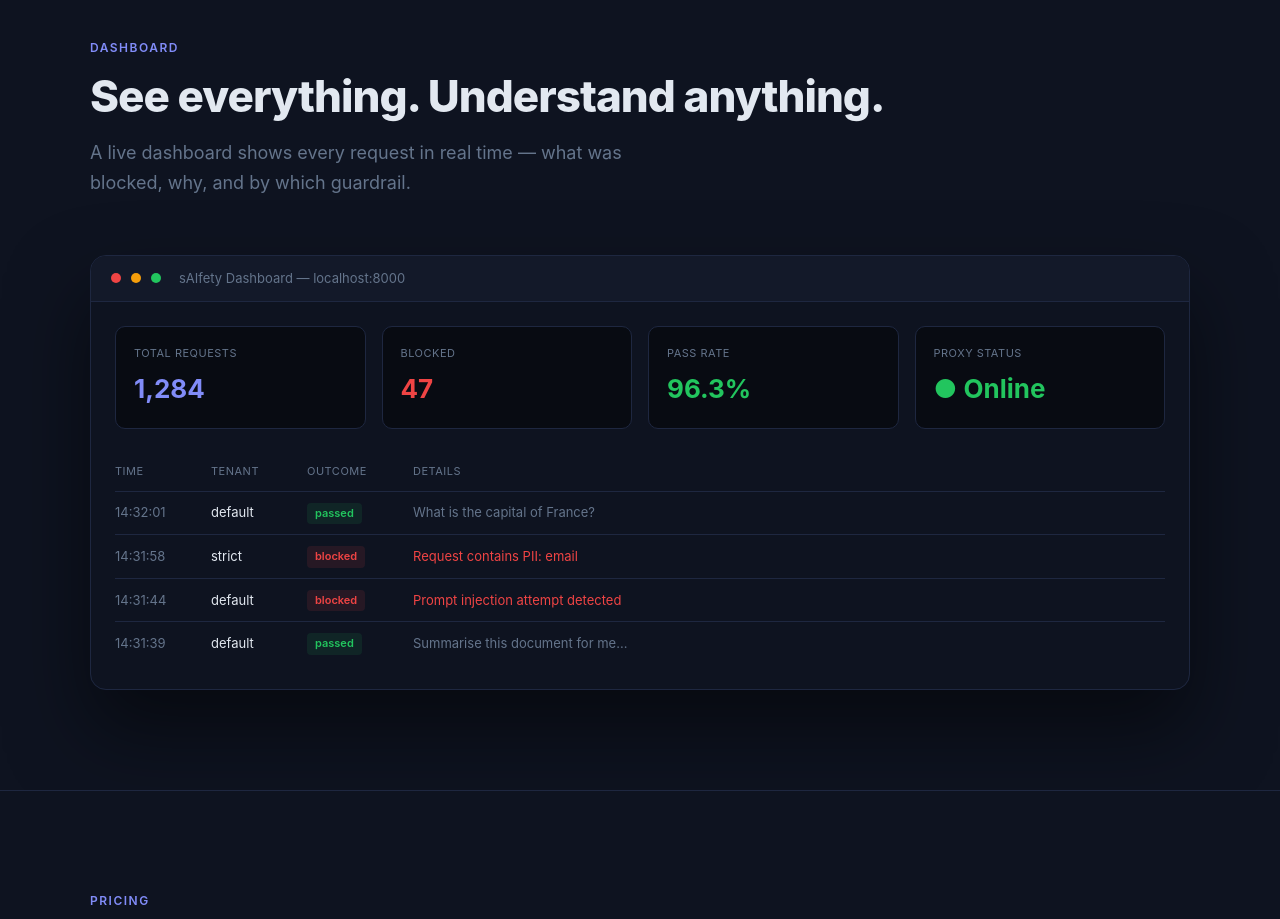
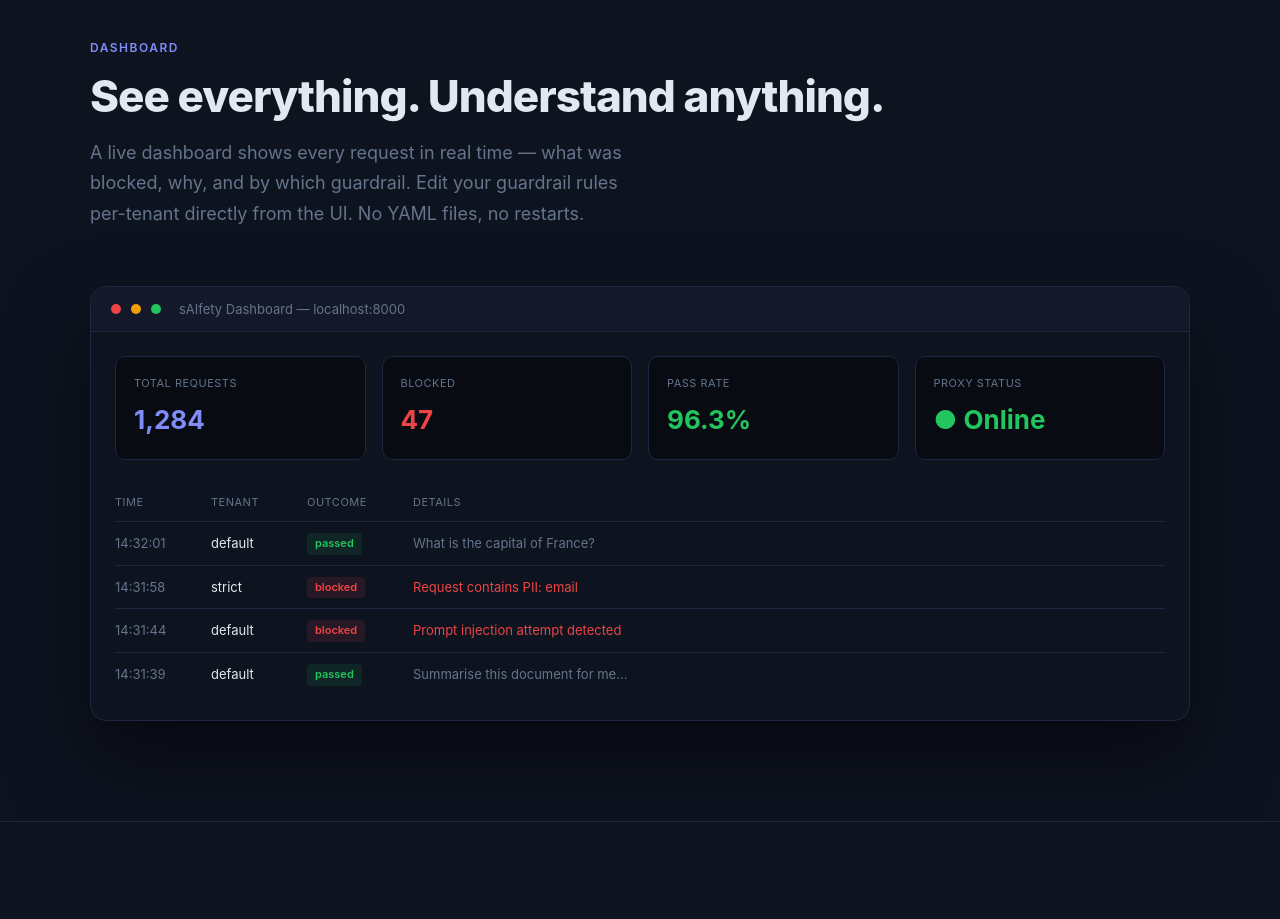
Before and after one commit to marshallprogramming/saifety, a plain HTML site: page docs/index.html in a window 1280 px wide. Shown: the part 4220-5139 px from the top of the page. Drawn offline with Linux system fonts and the light colour scheme.

```diff
--- a/docs/index.html
+++ b/docs/index.html
@@ -1510,7 +1510,8 @@ response = client.messages.create(
         <h2 class="section-title">See everything. Understand anything.</h2>
         <p class="section-sub">
           A live dashboard shows every request in real time — what was blocked,
-          why, and by which guardrail.
+          why, and by which guardrail. Edit your guardrail rules per-tenant
+          directly from the UI. No YAML files, no restarts.
         </p>
 
         <div class="dash-preview">
```
